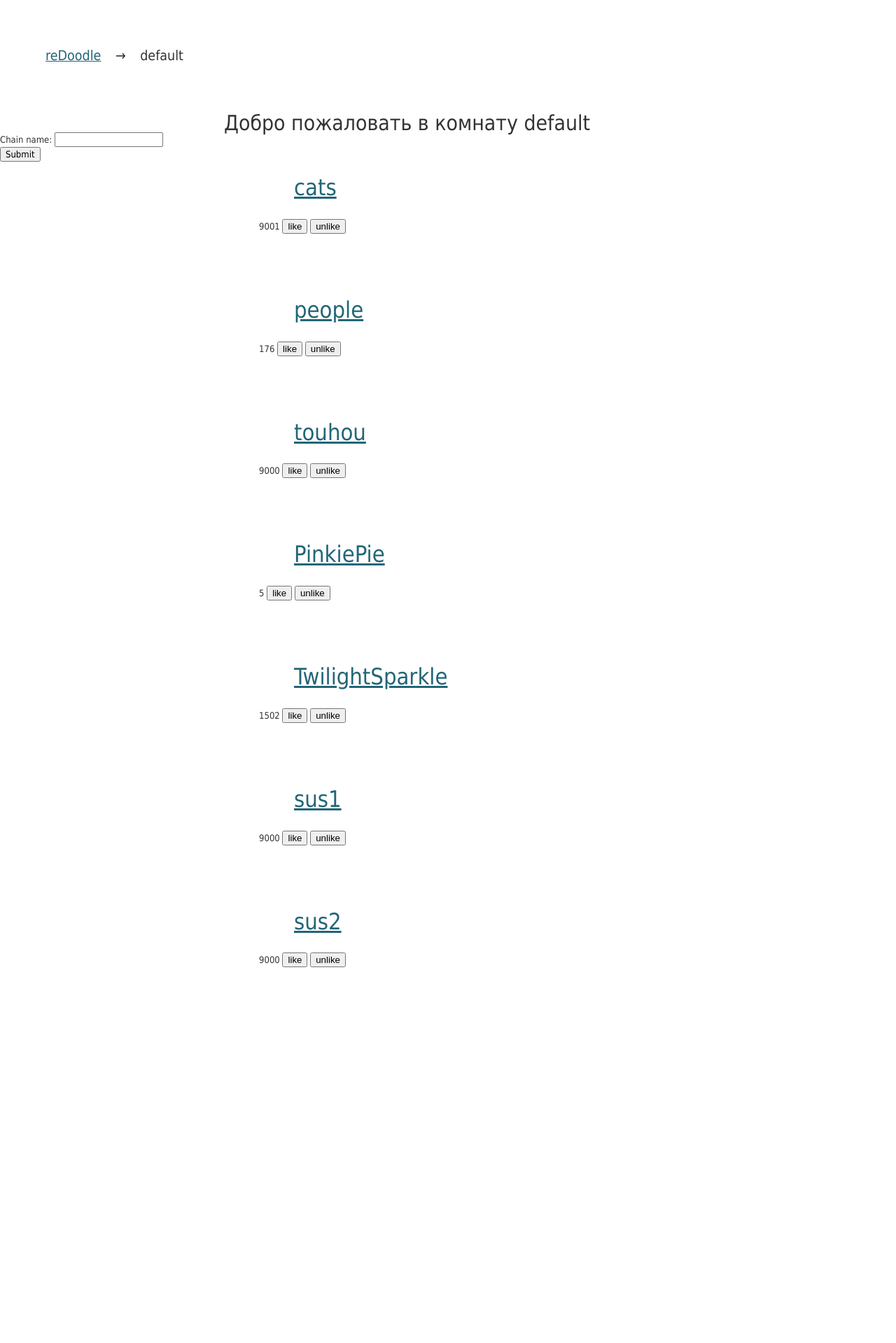
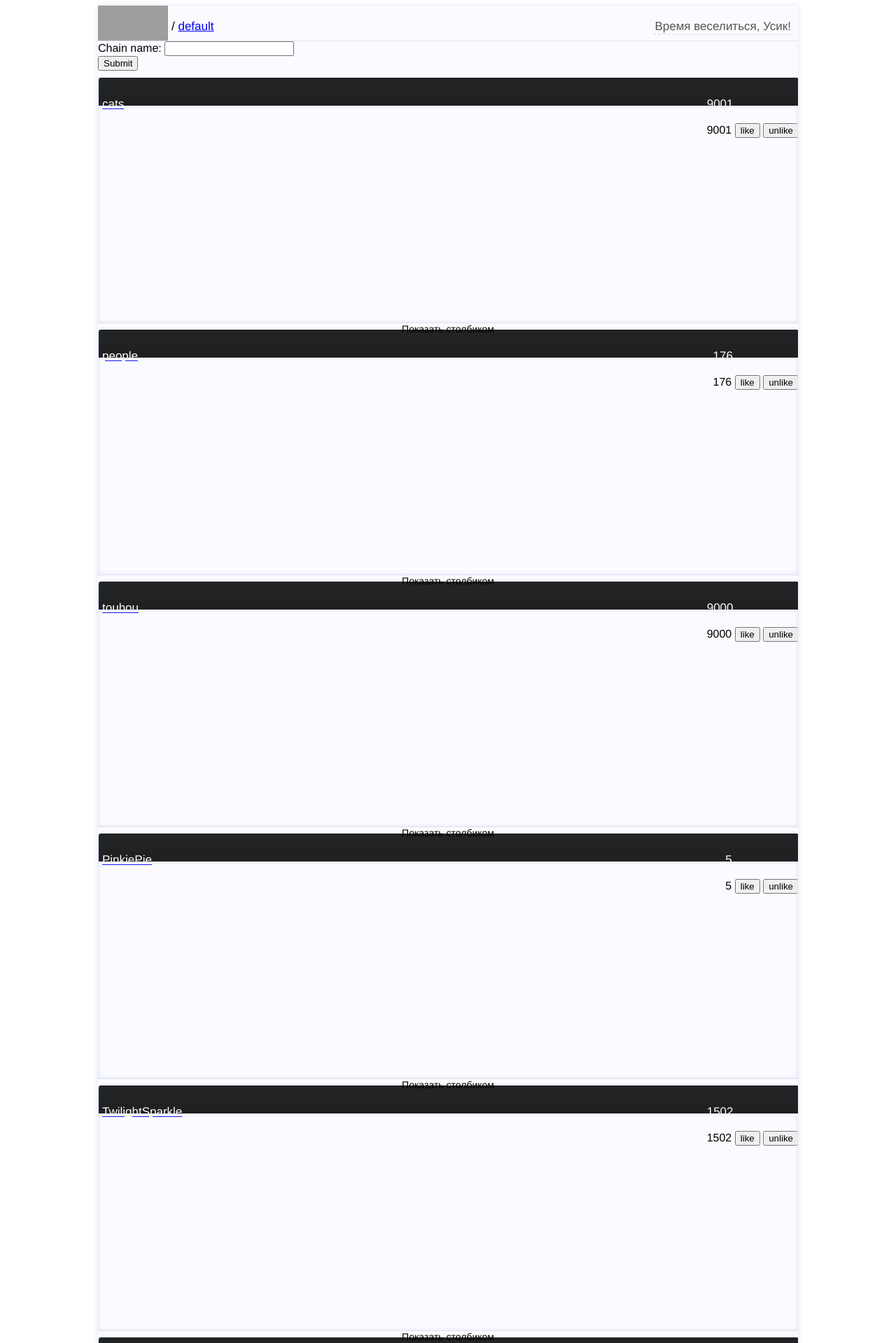
Before and after one commit to ToxicWar/reDoodle, a Django app: template redoodle/base/templates/room.html in a window 1280 px wide. Shown: the top 1919 px of the page at 70% size. Before the commit the page ends 1382 px from the top, so only its background shows below. Run offline with Django 3.2, Linux system fonts and the light colour scheme; the template is opened without the code that fills it: values that come from a table or form of the project are taken from there, others are empty; data comes from the database, SQL or seed files in the repository; both versions use the stored data as it was after the commit; parts of the project's set-up code (start-up, migrations or seed data) failed here and were passed over; grey boxes are pictures that could not be loaded.

Commit message:
Add starting template Add create rooms folder in run.sh Update url pattern

```diff
--- /dev/null
+++ b/redoodle/base/static/css/redoodle.css
@@ -0,0 +1,255 @@
+body {
+		/*sexy*/
+		font-family: helvetica;
+	}
+#redactorbody{
+		color: #2F2F2F;
+		position:fixed;
+		height:100%;
+		width:100%;
+}
+div.main{
+		background-color: #FBFBFF;
+		width:1000px;
+		height:100%;
+		margin: 0 auto;
+		-webkit-box-shadow: 0px 0px 7px #DEE3F2;
+		-moz-box-shadow: 0px 0px 7px #DEE3F2;
+		box-shadow: 0 0 7px #DEE3F2;
+	}
+div.head{
+		width:100%;
+		height:50px;
+		margin: 0 auto;
+		border-bottom: #DEE3F2 solid 1px;
+
+	}
+div.login{
+		position:relative;
+		margin-right: 10px;
+		float:right;
+		font-size:17px;
+		margin-top:20px;
+		text-align: right;
+		border-bottom: 2px #DEE3F2 dotted;
+		color: #555;
+	}
+div.navigation{
+		padding-left: 5px;
+		float:left;
+		font-size:17px;
+		margin-top:20px;
+	}
+.navigation #a{
+}
+div.logo{
+		position:relative;
+		float:left;
+		width:100px;
+		height:50px;
+		background:url('http://i.imgur.com/KcHg1.png') no-repeat center center;
+		background-size: 100%;
+		overflow:auto;
+	}
+div.content{
+		position:relative;
+		width:100%;
+		height:100%;
+		overflow:hidden;
+	}
+div.workzone{
+		margin: 20px 20px auto;
+		overflow: hidden;
+	}
+div.cover{
+		width:640px;
+		height:580px;
+		position:relative;
+		float:left;
+	}
+div.buttoncover{
+		padding:0;
+		margin:0;
+		position:relative;
+		float:left;
+		height:50px;
+		width:33%
+	}
+#draw_canvas {
+		outline: #000000 1px solid;
+		background-color: #003010;
+		width:200px;
+		height:200px;
+	}
+#picker {
+		background-color: #003000;
+		width:200px;
+		height:480px;
+		position:relative;
+		float:left;
+		margin-top:0;
+		left:100px;
+	}
+div.footer{
+		background-color: #FBFBFF;
+		width:1000px;
+		height:65px;
+		bottom: 0px;
+		bottom:0;
+		position:fixed;
+	}
+div.zlc{
+		text-align: center;
+		border-top: #DEE3F2 solid 1px;
+		width: 362px;
+		margin: 10px auto;
+		padding-top: 10px;
+		color: #555;
+	}
+
+/*index*/
+div.userinfo{
+		position:relative;
+		float:right;
+		border-left: #DEE3F2 solid 1px;
+		width: 242px;
+	}
+li.rooms{
+		list-style: none;
+		padding-top: 10px;
+		padding-left: 30px;
+		padding-bottom: 5px;
+	}
+.rooms a:link{
+		text-decoration: none;
+	}
+a.create{
+	color: green;
+	border-bottom: 1px blue dotted;
+	}
+a.create:link{
+	border-bottom: 1px blue dotted;
+	}
+a.enter{
+	color: green;
+	border-bottom: 1px blue dotted;
+	}
+
+div.chains{
+		position:relative;
+		float:left;
+		height:auto;
+		padding-left: 20px;
+		padding-right: 20px;
+		padding-top: 10px;
+		padding-bottom: 5px;
+	}
+#mainchains{
+	width: 710px;
+	}
+div.footerindex{
+		width:1000px;
+		height:65px;
+	}
+/*chains*/
+div.chaincontainer{
+		width:960px;
+		min-width: 710px;
+		width:100%;
+		height:350px;
+		margin: 10px auto;
+	}
+div.containertop{
+		background-color: #202021;
+		width:100%;
+		height:40px;
+		border-radius: 4px 4px 0 0;
+		-moz-border-radius: 4px 4px 0 0;
+		-webkit-border-radius: 4px 4px 0 0;
+	}
+p.name{
+		padding-top: 11px;
+		padding-left: 5px;
+		font-size: 17px;
+		color: #FBFBFF;
+	}
+p.likes{
+		padding-top: 11px;
+		padding-right: 5px;
+		font-size: 17px;
+		color: #FBFBFF;
+	}
+div.chainname{
+		float:left;
+		height:100%;
+	}
+div.chainlikes{
+		float:right;
+		height:100%;
+	}
+div.containerbody{
+		width:100%;
+		height:310px;
+		overflow:hidden;
+		-webkit-box-shadow: inset 0px 0px 7px #DEE3F2;
+		-moz-box-shadow: inset 0px 0px 7px #DEE3F2;
+		box-shadow: inset 0 0 7px #DEE3F2;
+	}
+div.chainline{
+		height:280px;
+		width: 10000px;
+
+	}
+div.chainswide{
+		position:relative;
+		height:auto;
+		padding-left: 20px;
+		padding-right: 20px;
+		padding-top: 10px;
+		padding-bottom: 5px;
+	}
+div.chainbottom{
+		border-top: #DEE3F2 solid 1px;
+		text-align: center;
+		text-shadow: 0 0 1px 0 #7B7B7C;
+		font-size: 14px;
+}
+/*scrollbar*/
+
+/*buttons and gradients*/
+#regulargrad{
+
+	border-left: #DEE3F2 solid 1px;
+	border-right: #DEE3F2 solid 1px;
+
+background-image: linear-gradient(bottom, #202021 19%, #212324 64%);
+background-image: -o-linear-gradient(bottom, #202021 19%, #212324 64%);
+background-image: -moz-linear-gradient(bottom, #202021 19%, #212324 64%);
+background-image: -webkit-linear-gradient(bottom, #202021 19%, #212324 64%);
+background-image: -ms-linear-gradient(bottom, #202021 19%, #212324 64%);
+
+background-image: -webkit-gradient(
+	linear,
+	left bottom,
+	left top,
+	color-stop(0.19, #202021),
+	color-stop(0.64, #212324)
+);
+	}
+/*menu*/
+#menu{
+	width: 1000px;
+	height: 100px;
+	background-color: #434349;
+	color: #FBFBFF;
+	text-shadow: 0 0 1px 0 white;
+	-webkit-box-shadow: inset 0px 0px 165px #212324;
+	-moz-box-shadow: inset 0px 0px 165px #212324;
+	box-shadow: inset 0 0 165px #212324;
+}
+div.hidden{
+	display: none;
+}
+div.visible{
+	display: block;
+}
--- /dev/null
+++ b/redoodle/base/static/css/scroll.css
@@ -0,0 +1,55 @@
+/* ----------- plugin::scroll ----------- */
+.scroll, .scroll-horizontal, .scroll-pane, .scroll-wrap{
+    position:relative;
+    overflow:hidden;
+    zoom:1;
+}
+.scroll-wrap, .scroll, .scroll-horizontal{ width:100%; height:100%; }
+.scroll-pane{ padding-right:7px; }
+.scroll-horizontal .scroll-pane{ padding-right:0; padding-bottom:7px; }
+.scroll-track{
+    position:absolute;
+    top:0; bottom:0;
+    right:0;
+    width:7px;
+    opacity:0;
+    filter:alpha(opacity = 0);
+    -webkit-transition:opacity .5s;
+    -moz-transition:opacity .5s;
+    -ms-transition:opacity .5s;
+    -o-transition:opacity .5s;
+    transition:opacity .5s;
+    z-index:1;
+}
+.touch .scroll-track{ opacity:.7; filter:alpha(opacity = 70); }
+.scroll-horizontal .scroll-track{
+    top:auto; bottom:0;
+    left:0;
+    height:7px; width:auto;
+}
+.scroll-track .scroll-drag{
+    position:relative;
+    width:7px; margin-top:0;
+    background:#444;
+    border-radius:10px;
+}
+.scroll-horizontal .scroll-track .scroll-drag{
+    height:7px; margin-left:0;
+    margin-top:0 !important;
+    width:auto;
+}
+.scroll.hover > .scroll-track,
+.scroll.mousedown > .scroll-track,
+.scroll-horizontal.mousedown > .scroll-track,
+.scroll-horizontal.hover > .scroll-track{ opacity:.7; filter:alpha(opacity = 70); }
+.touch.hover > .scroll-track{ opacity:1; filter:alpha(opacity = 100); }
+.user-select-none, .user-select-none *{
+    -moz-user-select:none;
+    -webkit-user-select:none;
+    -ms-user-select:none;
+    user-select:none;
+}
+.scroll.mousedown > .scroll-track .scroll-drag, .scroll-horizontal.mousedown > .scroll-track .scroll-drag{ background:#111; }
+.touch-true{ overflow:auto !important }
+.scroll.scroll-off > .scroll-track, .scroll-horizontal.scroll-off > .scroll-track{ display:none; }
+/* ----------- end::scroll ----------- */
--- a/redoodle/base/templates/includes/base.html
+++ b/redoodle/base/templates/includes/base.html
@@ -1,21 +1,52 @@
 <!DOCTYPE html>
-{% load staticfiles %}
-<html>
+{% load static %}
 <head>
+    <meta charset=utf-8>
     <title>{% block title %}{% endblock %}</title>
-    <link rel="stylesheet" href="{% static 'css/bootstrap.css' %}">
-    <link rel="stylesheet" href="{% static 'css/bootstrap-responsive.css' %}">
-    <script src="{% static 'js/bootstrap.js' %}"></script>
+    <link rel="stylesheet" href="{% static 'css/redoodle.css' %}">
     <script src="http://code.jquery.com/jquery-latest.js"></script>
-</head>
+    <link rel="stylesheet" href="{% static 'css/scroll.css' %}"/>
+    <script src="{% static 'js/jquery.scroll.min.js' %}"></script>
+    {% block style_and_script %}{% endblock %}
 </head>
 <body>
-    <div class="container">
-        <div class="row">
-            <div class="span12">
-                {% block content %}{% endblock %}
+    <div class="main">
+        <div class="head">
+            {% block header %}{% endblock %}
+        </div>
+        <div class="hidden" id="menu">
+             {% block menu %}{% endblock %}
+        </div>
+        <div class="content">
+            {% block content %}{% endblock %}
+        </div>
+        <div class="footerindex">
+            <div class="zlc">Зызлочуй, 2012.</div>
+            <!-- А без этого жуткого куска не работает скролл -->
+            <ul style="font-size:0;">
+                <li>Event: <b id="event"></b></li>
+                <li>Config:
+                    <ul>
+                        <li>cls: <b id="cls"></b></li>
+                        <li>drag_old: <b id="drag_old"></b></li>
+                        <li>horizontal: <b id="horizontal-track"></b></li>
+                        <li>start: <b id="start"></b></li>
+                        <li>step: <b id="step"></b></li>
+                    </ul>
+                </li>
+                <li>Event obj node: <b id="selector"></b></li>
+                <li>tracking:
+                <ul>
+                    <li>scrollHeight: <b id="scrollHeight"></b></li>
+                    <li>paneHeight: <b id="paneHeight"></b></li>
+                    <li>dragHeight: <b id="dragHeight"></b></li>
+                    <li>dragTop: <b id="dragTop"></b></li>
+                    <li>dragBot: <b id="dragBot"></b></li>
+                </ul>
+                </li>
+            </ul>
+            {% block footer %}{% endblock %}
             </div>
         </div>
-    </div>
 </body>
 </html>
--- a/redoodle/base/templates/room.html
+++ b/redoodle/base/templates/room.html
@@ -1,4 +1,4 @@
-{% extends "includes/baseHTML5.html" %}
+{% extends "includes/base.html" %}
 
 {% load static %}
 {% block style_and_script %}
@@ -7,9 +7,23 @@
 
 {% block title %}{{ room }}{% endblock %}
 
-{% block nav %}<a href="/">reDoodle</a> &rarr; <span>{{ room }}</span>{% endblock %}
-
-{% block aside %}
+{% block header %}
+    <a href="/">
+        <div class="logo">
+    </a>
+    </div>
+    <div class="navigation">
+        /
+        <a href="/{{ room }}">{{ room }}</a>
+    </div>
+    <div class="login" id="menubutton">
+        Время веселиться, Усик!
+    </div>
+{% endblock %}
+{% block menu %}
+    <!-->кони конные мои!<-->
+{% endblock %}
+{% block content %}
     <form action="{% url add_chain %}" method="POST">
         {% csrf_token %}
         <input type="hidden" name="room_name" id="id_room_name" value="{{ room }}"/>
@@ -20,20 +34,39 @@
         </div>
         <input type="submit" />
     </form>
-{% endblock %}
 
-{% block section %}
-    <h1>Добро пожаловать в комнату {{ room }}</h1>
+
     {% if chainInRoom %}
         {% for chain in chainInRoom %}
-            <article>
-                <header><h2><a href="{% url editor room chain.name %}">{{ chain.name }}</a></h2></header>
-                <div class="like_box">
-                    <span class="{{ chain.name }}_like_count">{{ chain.likes }}</span>
-                    <button class="like" onclick="like('{% url like_chain %}', '{{ chain.name }}', 'True')">like</button>
-                    <button class="dislike" onclick="like('{% url like_chain %}', '{{ chain.name }}', 'False')">unlike</button>
+            <div class="chaincontainer">
+                <div class="containertop" id="regulargrad">
+                    <div class="chainname">
+                        <a href="{% url editor 'default' chain.name %}">
+                            <p class="name" onmouseover="this.style.textDecoration ='underline'; this.style.color='#0000ff';" onmouseout="this.style.textDecoration='none'; this.style.color='#FBFBFF';">{{ chain.name }}<p>
+                        </a>
+                    </div>
+                    <div class="chainlikes" >
+                        <span class="{{ chain.name }}_like_count">
+                            <p class="likes">{{ chain.likes }}<p>
+                        </span>
+                        <div class="like_box">
+                            <span class="{{ chain.name }}_like_count">{{ chain.likes }}</span>
+                            <button class="like" onclick="like('{% url like_chain %}', '{{ chain.name }}', 'True')">like</button>
+                            <button class="dislike" onclick="like('{% url like_chain %}', '{{ chain.name }}', 'False')">unlike</button>
+                        </div>
+                    </div>
                 </div>
-            </article>
+                <div class="containerbody scroll-horizontal scroll">
+                    <div class="chainline">
+                                    <!--Тут могли быть ваши картинки-->
+                    </div>
+                </div>
+                <div class="chainbottom" id="changeview_1" onMouseOver>
+                    Показать столбиком
+                </div>
+            </div>
         {% endfor %}
     {% endif %}
 {% endblock %}
+{% block footer %}
+{% endblock %}
--- a/redoodle/urls.py
+++ b/redoodle/urls.py
@@ -12,8 +12,8 @@ urlpatterns = patterns('',
     url(r'^save_image/$', save_image, name='save_image'),
     url(r'^reg/', include('redoodle.reg.urls')),
     url(r'^like_chain/$', like, name='like_chain'),
-    url(r'^(.+)/$', room, name='room'),
-    url(r'^(.+)/(.+)/$', editor, name='editor'),
+    url(r'^(?P<room>\w+)/$', room, name='room'),
+    url(r'^(?P<room>\w+)/(?P<chain>\w+)/$', editor, name='editor'),
 
     # Uncomment the next line to enable the admin:
     # url(r'^admin/', include(admin.site.urls)),
```
Also changed, not shown: redoodle/base/static/css/reset.css (added, +43 -0 lines), redoodle/base/static/js/scripts.js (added, +87 -0 lines), redoodle/base/templates/reDoodle.html (+61 -14 lines), redoodle.db, redoodle/base/static/js/jquery.scroll.min.js (added), redoodle/base/static/room/mlp/RD/0.png (deleted), 1 other file.
